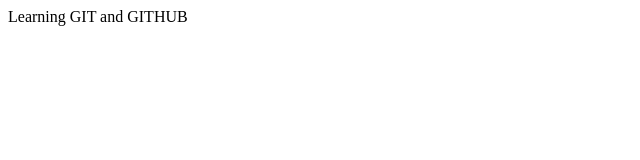
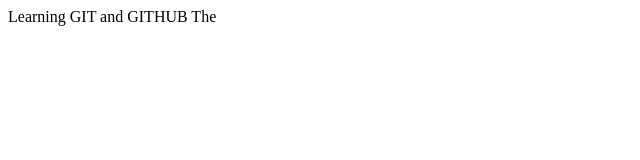
Before and after one commit to rajendra777777/FinalGIT, a plain HTML site: page index.html in a window 1280 px wide. Shown: the full height of the page, 0-640 px from the left. Drawn offline with Linux system fonts and the light colour scheme.

Commit message:
Updated Newly

```diff
--- a/index.html
+++ b/index.html
@@ -9,6 +9,7 @@
 <body>
 
 Learning GIT and GITHUB
+    The
 
 </body>
 </html>
```
